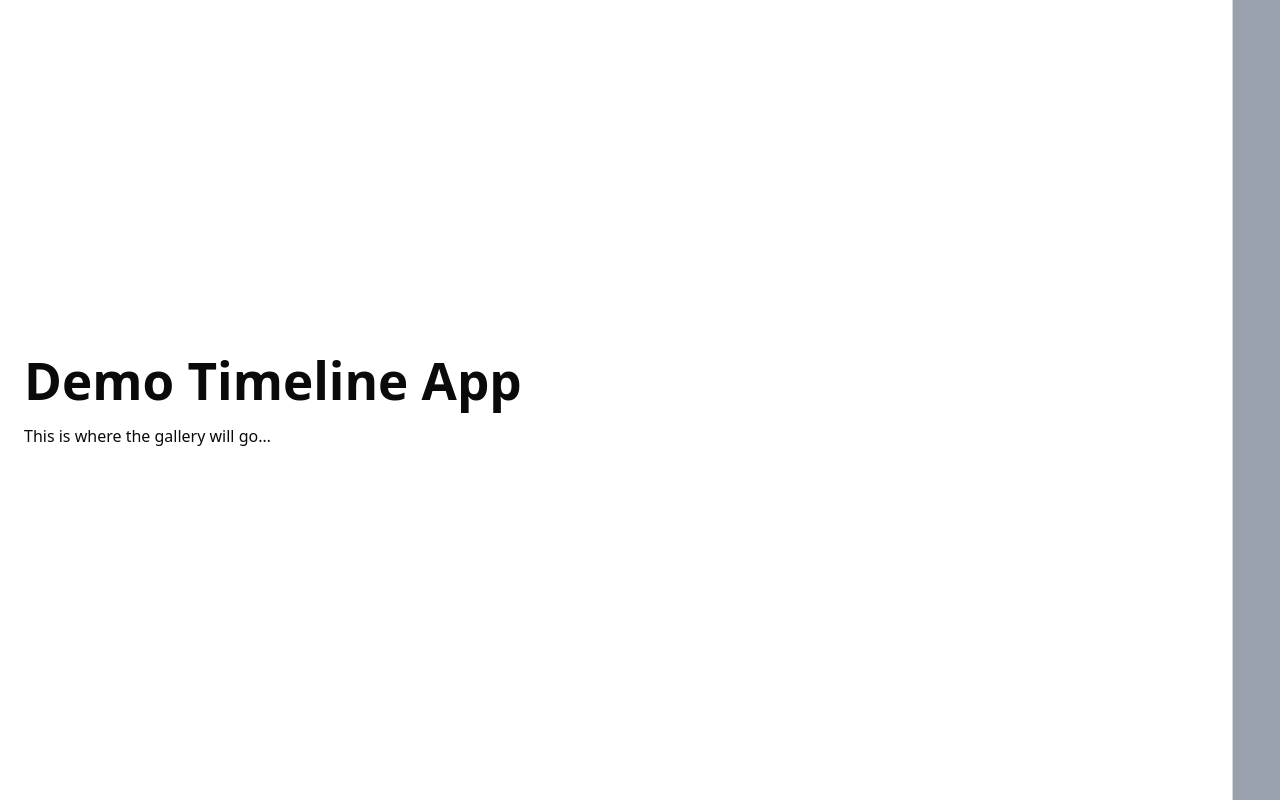
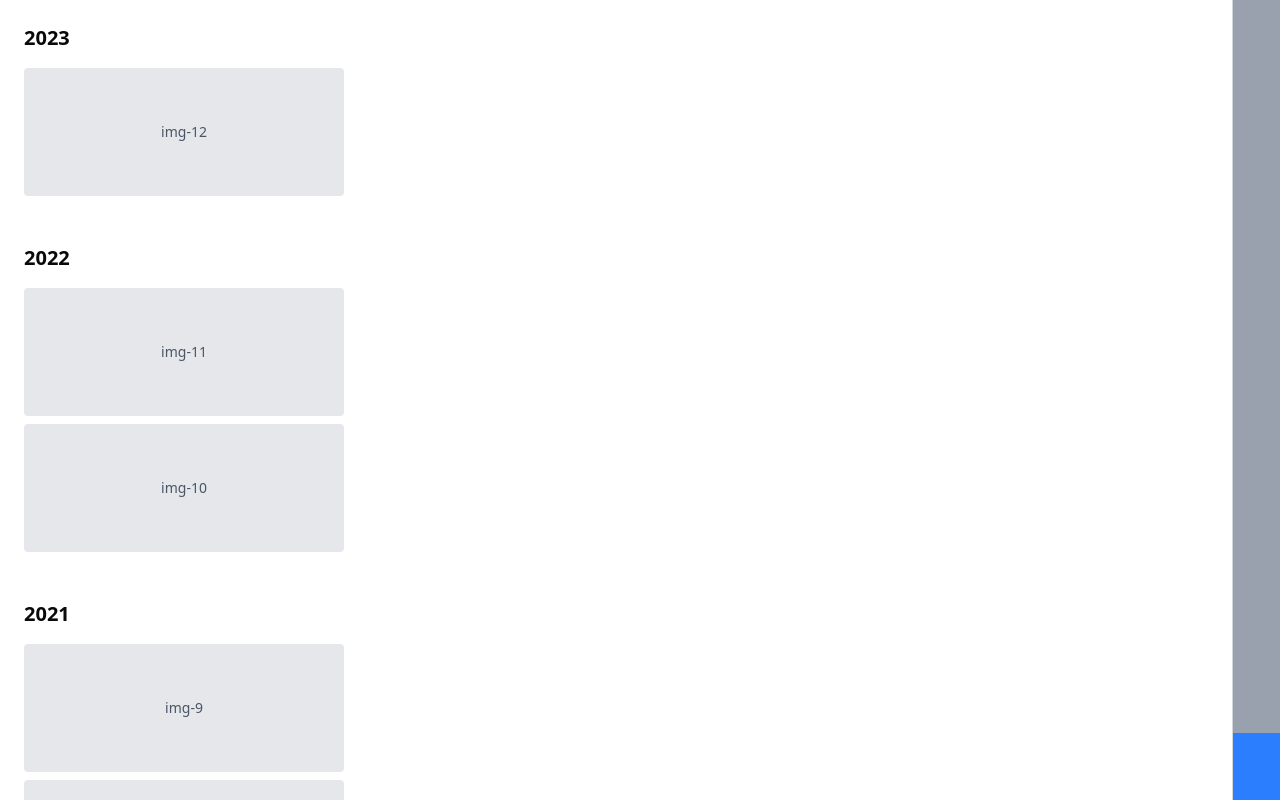
Before and after one commit to rohan-pandeyy/demo-timeline-app, a React (Vite) app: page / in a window 1280 px wide. Built offline with nearby package versions, Linux system fonts and the light colour scheme.

Commit message:
Add scroll-synced Gallery and Timeline components
Displays images grouped by year and synchronizes scrolling with the Timeline scrollbar. Re renders scrollbar when data changes.

```diff
--- a/src/App.tsx
+++ b/src/App.tsx
@@ -1,21 +1,57 @@
 // src/App.tsx
+import { useState, useEffect, useRef } from "react";
 import { mockApiResponse } from "./data/mockApiResponse";
 import { groupByYear } from "./utils/groupByYear";
 import { Timeline } from "./components/Timeline";
+import { Gallery } from "./components/Gallery";
 
 function App() {
   const yearCounts = groupByYear(mockApiResponse.images);
+  const [selectedYear, setSelectedYear] = useState<number | null>(null);
+
+  const galleryRef = useRef<HTMLDivElement | null>(null);
+
+  // Scrollbar → Gallery
+  const handleYearSelect = (year: number) => {
+    const section = document.getElementById(`year-${year}`);
+    section?.scrollIntoView({ behavior: "smooth", block: "start" });
+  };
+
+  // Gallery → Scrollbar (observe sections in view)
+  useEffect(() => {
+    const observer = new IntersectionObserver(
+      (entries) => {
+        // Find the section most in view
+        const visible = entries
+          .filter((e) => e.isIntersecting)
+          .sort((a, b) => b.intersectionRatio - a.intersectionRatio);
+
+        if (visible.length > 0) {
+          const year = Number(visible[0].target.getAttribute("data-year"));
+          setSelectedYear(year);
+        }
+      },
+      { root: galleryRef.current, threshold: 0.6 }
+    );
+
+    // Observe each year section
+    const sections = document.querySelectorAll("[data-year]");
+    sections.forEach((s) => observer.observe(s));
+
+    return () => observer.disconnect();
+  }, []);
 
   return (
     <div className="flex">
-      {/* Gallery placeholder (will build later) */}
-      <div className="flex-1 p-6">
-        <h1 className="text-2xl font-bold">Demo Timeline App</h1>
-        <p className="mt-4">This is where the gallery will go…</p>
-      </div>
+      {/* Gallery (scrollable container) */}
+      <Gallery ref={galleryRef} images={mockApiResponse.images} />
 
-      {/* Timeline Scrollbar */}
-      <Timeline yearCounts={yearCounts} />
+      {/* Timeline with sync */}
+      <Timeline
+        yearCounts={yearCounts}
+        selectedYear={selectedYear}
+        onYearSelect={handleYearSelect}
+      />
     </div>
   );
 }
--- /dev/null
+++ b/src/components/Gallery.tsx
@@ -0,0 +1,55 @@
+// src/components/Gallery.tsx
+import { forwardRef } from "react";
+
+type Image = {
+  id: string;
+  date_created: string;
+};
+
+type GalleryProps = {
+  images: Image[];
+};
+
+export const Gallery = forwardRef<HTMLDivElement, GalleryProps>(
+  ({ images }, ref) => {
+    const groups: Record<number, Image[]> = {};
+
+    images.forEach((img) => {
+      const year = new Date(img.date_created).getFullYear();
+      if (!groups[year]) groups[year] = [];
+      groups[year].push(img);
+    });
+
+    const sortedYears = Object.keys(groups)
+      .map((y) => Number(y))
+      .sort((a, b) => b - a);
+
+    return (
+      <div
+        ref={ref}
+        className="flex-1 overflow-y-auto h-screen p-6 space-y-12 scroll-smooth"
+      >
+        {sortedYears.map((year) => (
+          <div
+            key={year}
+            id={`year-${year}`}
+            data-year={year} // 👈 used by IntersectionObserver
+            className="space-y-4"
+          >
+            <h2 className="text-xl font-bold">{year}</h2>
+            <div className="grid grid-cols-1 gap-2">
+              {groups[year].map((img) => (
+                <div
+                  key={img.id}
+                  className="bg-gray-200 w-80 h-32 rounded flex items-center justify-center text-sm text-gray-600"
+                >
+                  {img.id}
+                </div>
+              ))}
+            </div>
+          </div>
+        ))}
+      </div>
+    );
+  }
+);
--- a/src/components/Timeline.tsx
+++ b/src/components/Timeline.tsx
@@ -1,13 +1,13 @@
-import { useState } from "react";
+// src/components/Timeline.tsx
 import { Tooltip, TooltipContent, TooltipProvider, TooltipTrigger } from "@/components/ui/tooltip";
 
 type TimelineProps = {
   yearCounts: Record<number, number>;
+  selectedYear: number | null;
+  onYearSelect?: (year: number) => void;
 };
 
-export function Timeline({ yearCounts }: TimelineProps) {
-  const [selectedYear, setSelectedYear] = useState<number | null>(null);
-
+export function Timeline({ yearCounts, selectedYear, onYearSelect }: TimelineProps) {
   const total = Object.values(yearCounts).reduce((a, b) => a + b, 0);
 
   return (
@@ -20,7 +20,7 @@ export function Timeline({ yearCounts }: TimelineProps) {
             <Tooltip key={year}>
               <TooltipTrigger asChild>
                 <div
-                  onClick={() => setSelectedYear(Number(year))}
+                  onClick={() => onYearSelect?.(Number(year))}
                   className={`cursor-pointer w-full transition-colors
                     ${selectedYear === Number(year) ? "bg-blue-500" : "bg-gray-400 hover:bg-gray-500"}
                   `}
--- a/src/data/mockApiResponse.ts
+++ b/src/data/mockApiResponse.ts
@@ -1,17 +1,17 @@
 export const mockApiResponse = {
   success: true,
   images: [
+    { id: "img-12", date_created: "2023-01-01T00:05:00Z" },
+    { id: "img-11", date_created: "2022-08-09T12:40:00Z" },
+    { id: "img-10", date_created: "2022-05-14T15:15:00Z" },
+    { id: "img-9", date_created: "2021-10-08T21:05:00Z" },
+    { id: "img-8", date_created: "2021-03-25T07:50:00Z" },
+    { id: "img-7", date_created: "2020-09-18T16:25:00Z" },
+    { id: "img-6", date_created: "2020-02-10T11:00:00Z" },
+    { id: "img-5", date_created: "2019-12-15T20:10:00Z" },
+    { id: "img-4", date_created: "2019-11-02T17:45:00Z" },
+    { id: "img-3", date_created: "2019-07-22T14:30:00Z" },
+    { id: "img-2", date_created: "2018-04-12T13:20:00Z" },
     { id: "img-1", date_created: "2018-01-05T09:15:00Z" },
-    { id: "img-2", date_created: "2018-04-12T13:20:00Z" },
-    { id: "img-3", date_created: "2019-07-22T14:30:00Z" },
-    { id: "img-4", date_created: "2019-11-02T17:45:00Z" },
-    { id: "img-5", date_created: "2019-12-15T20:10:00Z" },
-    { id: "img-6", date_created: "2020-02-10T11:00:00Z" },
-    { id: "img-7", date_created: "2020-09-18T16:25:00Z" },
-    { id: "img-8", date_created: "2021-03-25T07:50:00Z" },
-    { id: "img-9", date_created: "2021-10-08T21:05:00Z" },
-    { id: "img-10", date_created: "2022-05-14T15:15:00Z" },
-    { id: "img-11", date_created: "2022-08-09T12:40:00Z" },
-    { id: "img-12", date_created: "2023-01-01T00:05:00Z" },
   ],
 };
```
